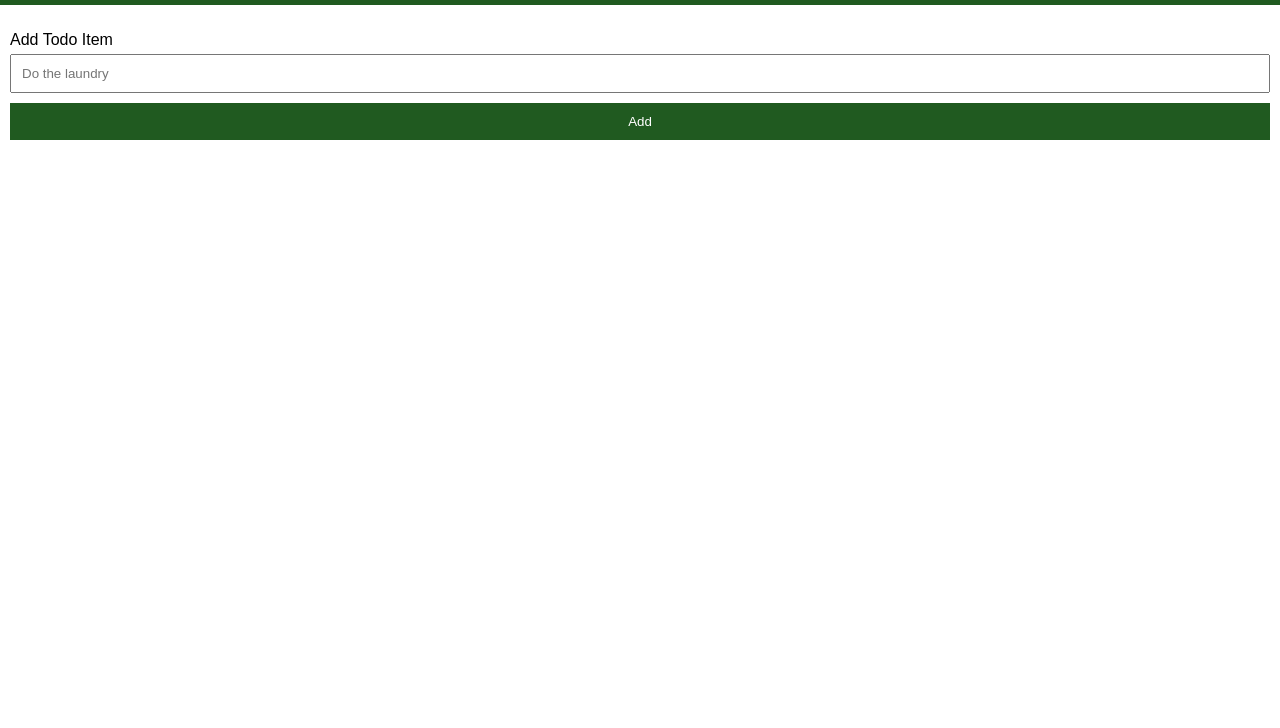
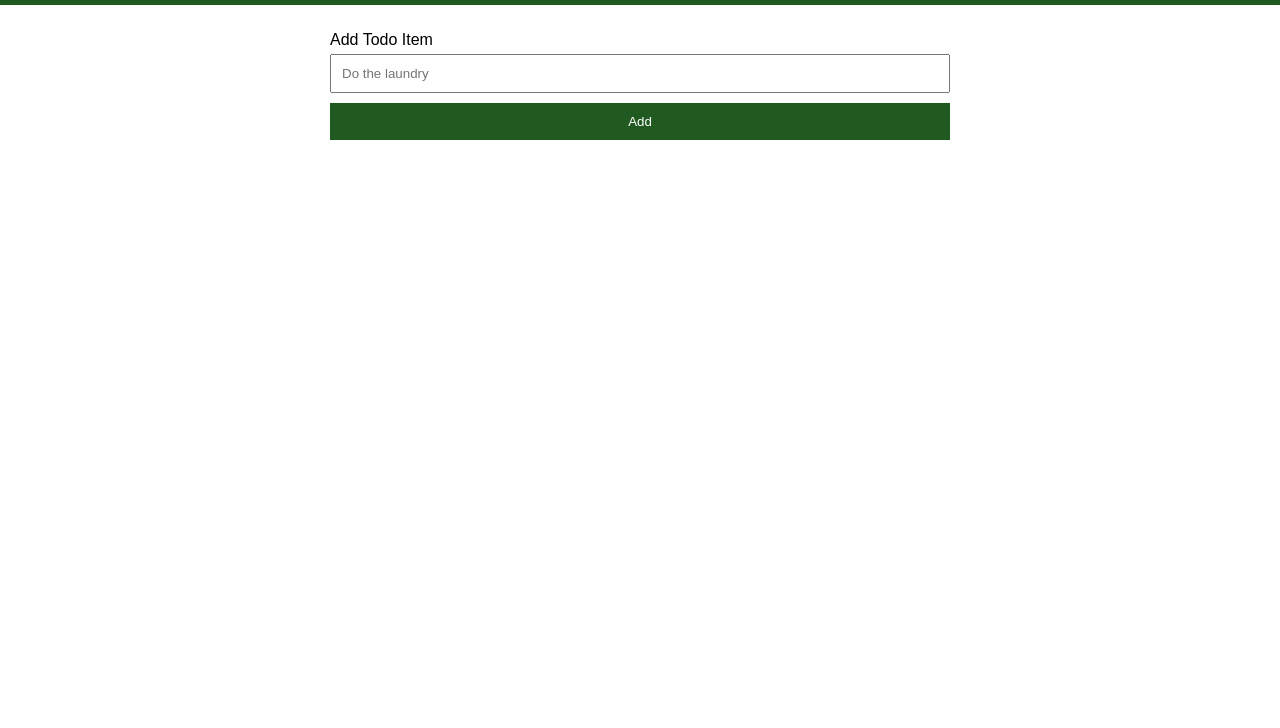
Before and after one commit to koralarts/breakout-lectures, a website: page ajax/frontend/index.html in a window 1280 px wide. Shown: the part 72-800 px from the top of the page. Drawn offline with nearby package versions, Linux system fonts and the light colour scheme; no server answers.

Commit message:
Responsiveness

```diff
--- a/ajax/frontend/static/style.css
+++ b/ajax/frontend/static/style.css
@@ -76,3 +76,18 @@ header h1 {
   background-color: var(--primary-main);
   color: var(--primary-contrast-text);
 }
+
+@media (min-width: 768px) {
+  main {
+    margin: auto;
+    width: 75vw;
+  }
+}
+
+
+@media (min-width: 1024px) {
+  main {
+    width: 50vw;
+    max-width: 750px;
+  }
+}
```
